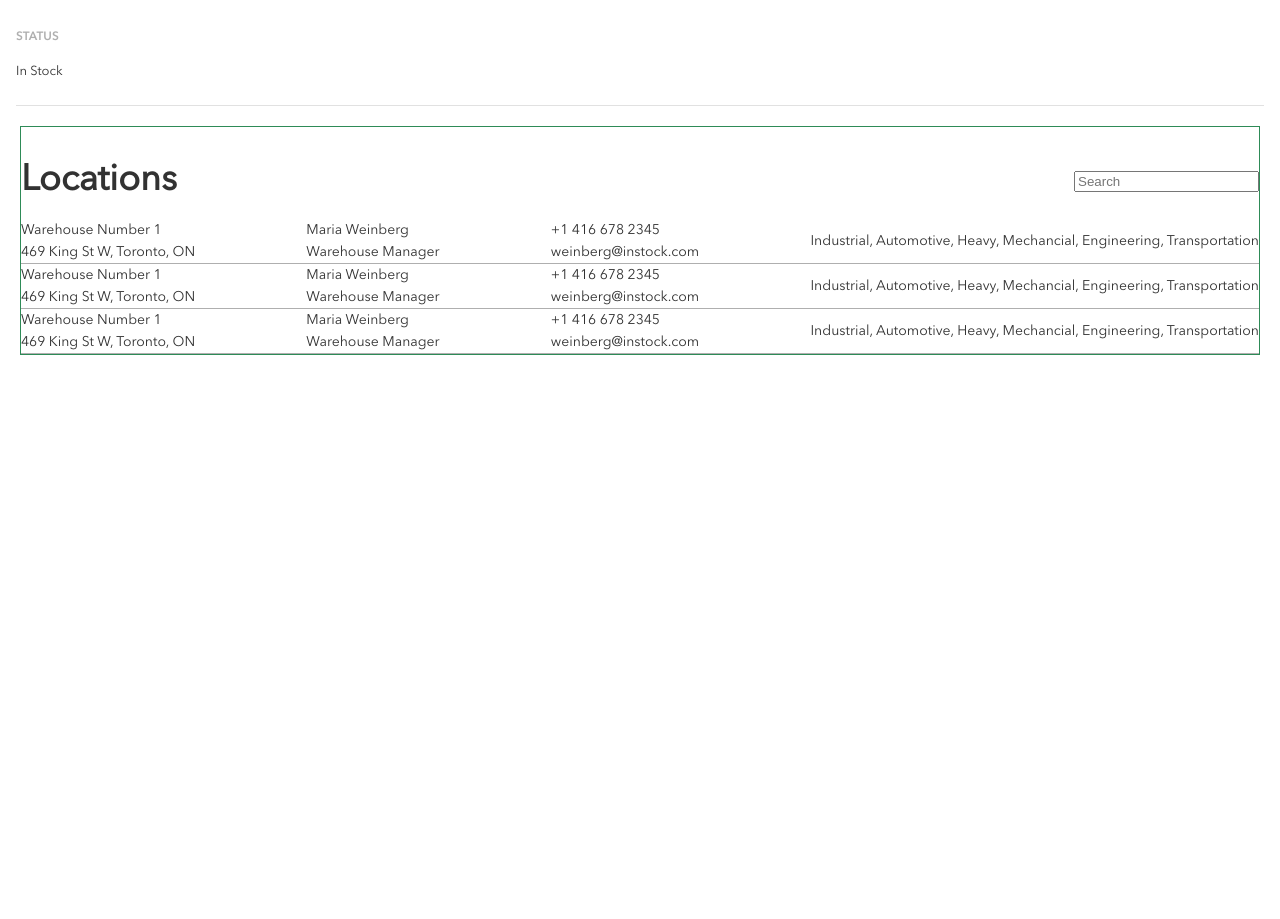
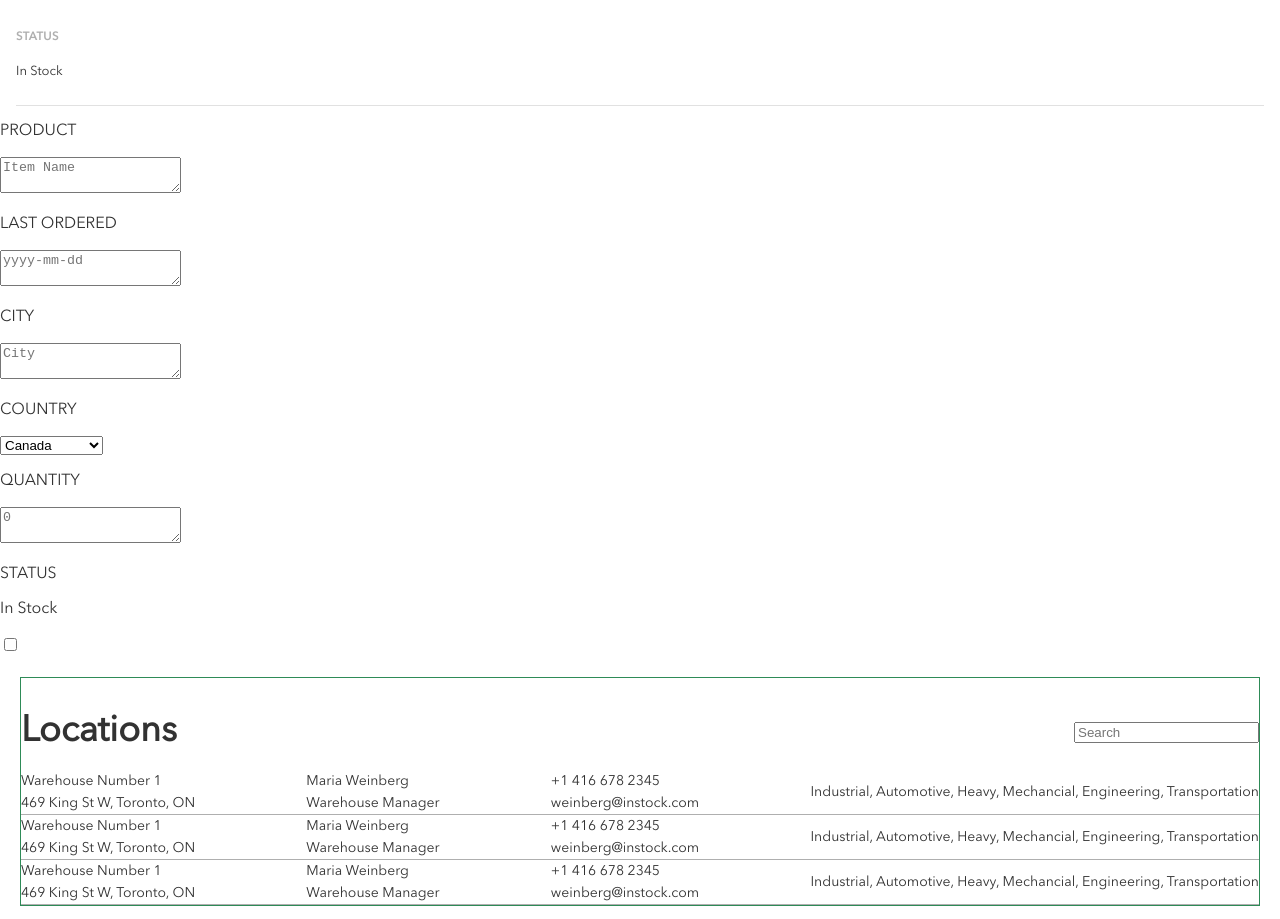
Before and after one commit to SoLetsCode/instock-pod-3, a React (Create React App) app in the folder sprint-one/client/: page / in a window 1280 px wide. Shown: the part 1002-1921 px from the top of the page. Before the commit the page ends 1377 px from the top, so only its background shows below. Built offline with nearby package versions, Linux system fonts and the light colour scheme.

Commit message:
finished skeleton of createnew component

```diff
--- a/sprint-one/client/src/App.js
+++ b/sprint-one/client/src/App.js
@@ -2,6 +2,7 @@ import React, { Component } from "react";
 import { BrowserRouter as Router, Route, Redirect } from "react-router-dom";
 import Header from "./components/Header";
 import Inventory from "./components/Inventory";
+import Createnew from "./components/Createnew";
 import axios from "axios";
 import "./styles/App.css";
 
@@ -38,6 +39,7 @@ class App extends Component {
         <Router>
           <Header />
           <Inventory product={this.state.product} />
+          <Createnew />
           <Locations />
         </Router>
       </>
--- a/sprint-one/client/src/components/Createnew.js
+++ b/sprint-one/client/src/components/Createnew.js
@@ -30,7 +30,16 @@ export default function Createnew() {
           </select>
         </div>
         <div className="createnew__availability">
-          <p className="createnew__textboxtitles">STATUS</p>
+          <p className="createnew__textboxtitles">QUANTITY</p>
+          <textarea className="createnew__textbox" placeholder="0"></textarea>
+          <div className="createnew__instock">
+            <p className="createnew__textboxtitles">STATUS</p>
+            <p>In Stock</p>
+            <label class="switch">
+              <input type="checkbox"></input>
+              <span class="slider round"></span>
+            </label>
+          </div>
         </div>
       </div>
     </form>
```
